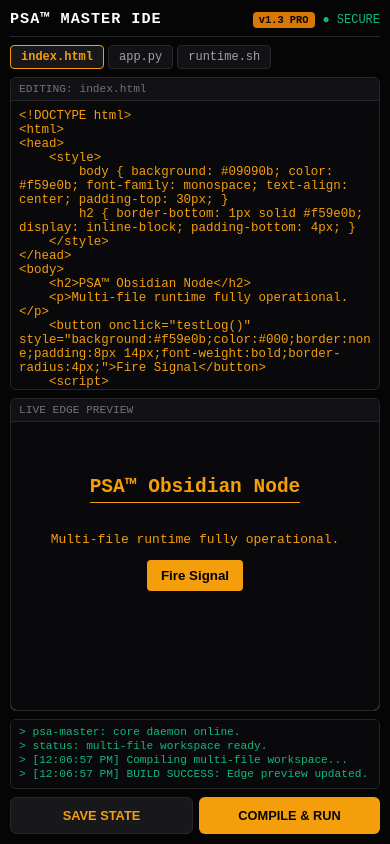
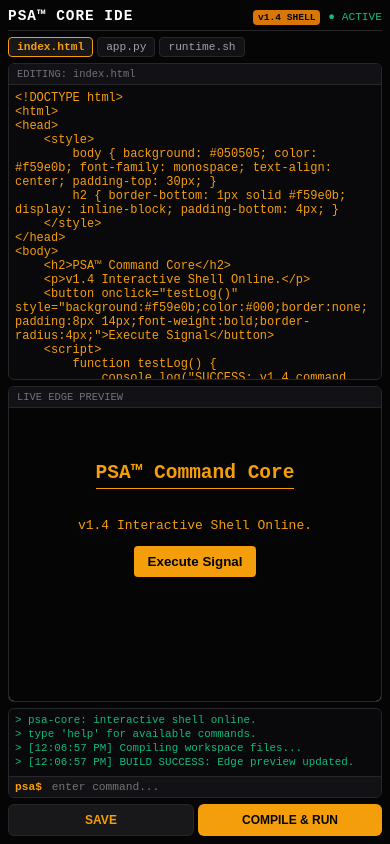
Before and after one commit to BUTTERfISH-STACK/psa-mobile-ide, a plain HTML site: page index.html in a window 390 px wide. Drawn offline with Linux system fonts and the light colour scheme.

Commit message:
feat: Upgrade PSA Mobile IDE to v1.4 Command Core with Interactive Shell

```diff
--- a/index.html
+++ b/index.html
@@ -3,7 +3,7 @@
 <head>
     <meta charset="UTF-8">
     <meta name="viewport" content="width=device-width, initial-scale=1.0">
-    <title>PSA™ Master IDE & Runtime</title>
+    <title>PSA™ Master IDE & Runtime v1.4</title>
     <style>
         * { box-sizing: border-box; }
         body {
@@ -11,27 +11,27 @@
             background: #050505;
             color: #f59e0b;
             margin: 0;
-            padding: 10px;
+            padding: 8px;
             display: flex;
             flex-direction: column;
             height: 100vh;
         }
         header {
             border-bottom: 1px solid #27272a;
-            padding-bottom: 8px;
-            margin-bottom: 8px;
+            padding-bottom: 6px;
+            margin-bottom: 6px;
             display: flex;
             justify-content: space-between;
             align-items: center;
         }
-        h1 { font-size: 0.95rem; margin: 0; color: #ffffff; letter-spacing: 1px; }
-        .badge { background: #d97706; color: #050505; padding: 2px 6px; font-size: 0.65rem; border-radius: 4px; font-weight: bold; }
-        .status { color: #10b981; font-size: 0.75rem; }
+        h1 { font-size: 0.9rem; margin: 0; color: #ffffff; letter-spacing: 1px; }
+        .badge { background: #d97706; color: #050505; padding: 2px 5px; font-size: 0.6rem; border-radius: 4px; font-weight: bold; }
+        .status { color: #10b981; font-size: 0.7rem; }
 
         .file-tabs {
             display: flex;
             gap: 4px;
-            margin-bottom: 6px;
+            margin-bottom: 4px;
             overflow-x: auto;
             padding-bottom: 2px;
         }
@@ -39,8 +39,8 @@
             background: #121216;
             border: 1px solid #27272a;
             color: #a1a1aa;
-            padding: 4px 10px;
-            font-size: 0.75rem;
+            padding: 3px 8px;
+            font-size: 0.7rem;
             border-radius: 4px;
             cursor: pointer;
         }
@@ -55,8 +55,8 @@
             flex: 1;
             display: flex;
             flex-direction: column;
-            gap: 8px;
-            margin-bottom: 8px;
+            gap: 6px;
+            margin-bottom: 6px;
             min-height: 0;
         }
 
@@ -72,8 +72,8 @@
 
         .pane-header {
             background: #121216;
-            padding: 5px 8px;
-            font-size: 0.7rem;
+            padding: 4px 8px;
+            font-size: 0.65rem;
             color: #71717a;
             border-bottom: 1px solid #27272a;
             display: flex;
@@ -85,9 +85,9 @@
             background: transparent;
             color: #f59e0b;
             border: none;
-            padding: 8px;
+            padding: 6px;
             font-family: monospace;
-            font-size: 0.78rem;
+            font-size: 0.75rem;
             resize: none;
             outline: none;
         }
@@ -99,33 +99,64 @@
             width: 100%;
         }
 
-        .terminal {
+        .terminal-container {
             background: #09090b;
             border: 1px solid #27272a;
-            padding: 6px 8px;
             border-radius: 6px;
+            display: flex;
+            flex-direction: column;
+            height: 90px;
+            margin-bottom: 6px;
+            overflow: hidden;
+        }
+
+        .terminal-logs {
+            flex: 1;
+            padding: 6px;
+            font-size: 0.68rem;
+            overflow-y: auto;
+            color: #10b981;
+        }
+
+        .terminal-input-row {
+            display: flex;
+            border-top: 1px solid #27272a;
+            background: #121216;
+        }
+
+        .terminal-prompt {
+            padding: 4px 6px;
+            color: #f59e0b;
             font-size: 0.7rem;
-            height: 70px;
-            overflow-y: auto;
-            margin-bottom: 8px;
-            color: #10b981;
+            font-weight: bold;
+        }
+
+        .terminal-input {
+            flex: 1;
+            background: transparent;
+            border: none;
+            color: #ffffff;
+            font-family: monospace;
+            font-size: 0.7rem;
+            padding: 4px;
+            outline: none;
         }
 
         .btn-group {
             display: flex;
-            gap: 6px;
+            gap: 4px;
         }
 
         .btn {
             background: #f59e0b;
             color: #050505;
             border: none;
-            padding: 10px;
+            padding: 8px;
             font-weight: bold;
             flex: 1;
             border-radius: 6px;
             cursor: pointer;
-            font-size: 0.8rem;
+            font-size: 0.75rem;
         }
         .btn-secondary {
             background: #18181b;
@@ -138,10 +169,10 @@
 </head>
 <body>
     <header>
-        <h1>PSA™ MASTER IDE</h1>
+        <h1>PSA™ CORE IDE</h1>
         <div>
-            <span class="badge">v1.3 PRO</span>
-            <span class="status">● SECURE</span>
+            <span class="badge">v1.4 SHELL</span>
+            <span class="status">● ACTIVE</span>
         </div>
     </header>
 
@@ -163,21 +194,27 @@
         </div>
     </div>
 
-    <div class="terminal" id="terminal-logs">
-        <p>> psa-master: core daemon online.</p>
-        <p>> status: multi-file workspace ready.</p>
+    <div class="terminal-container">
+        <div class="terminal-logs" id="terminal-logs">
+            <p>> psa-core: interactive shell online.</p>
+            <p>> type 'help' for available commands.</p>
+        </div>
+        <div class="terminal-input-row">
+            <span class="terminal-prompt">psa$</span>
+            <input type="text" id="terminal-cmd" class="terminal-input" placeholder="enter command..." onkeydown="handleTerminalCommand(event)">
+        </div>
     </div>
 
     <div class="btn-group">
-        <button class="btn btn-secondary" onclick="saveWorkspace()">SAVE STATE</button>
+        <button class="btn btn-secondary" onclick="saveWorkspace()">SAVE</button>
         <button class="btn" onclick="compileAndRender()">COMPILE & RUN</button>
     </div>
 
     <script>
         let files = {
-            'index.html': `<!DOCTYPE html>\n<html>\n<head>\n    <style>\n        body { background: #09090b; color: #f59e0b; font-family: monospace; text-align: center; padding-top: 30px; }\n        h2 { border-bottom: 1px solid #f59e0b; display: inline-block; padding-bottom: 4px; }\n    </style>\n</head>\n<body>\n    <h2>PSA™ Obsidian Node</h2>\n    <p>Multi-file runtime fully operational.</p>\n    <button onclick="testLog()" style="background:#f59e0b;color:#000;border:none;padding:8px 14px;font-weight:bold;border-radius:4px;">Fire Signal</button>\n    <script>\n        function testLog() {\n            console.log("SUCCESS: Master runtime signal emitted.");\n            alert("PSA Master Node Verified!");\n        }\n    <\/script>\n</body>\n</html>`,
-            'app.py': `# PSA Python Edge Engine\nimport sys\n\ndef init_node():\n    print("[+] Initializing Python kernel...")\n    return True\n\nif __name__ == "__main__":\n    init_node()`,
-            'runtime.sh': `#!/bin/bash\n# PSA Shell Runtime Daemon\necho "Starting local edge container..."\npython3 -m http.server 8080`
+            'index.html': `<!DOCTYPE html>\n<html>\n<head>\n    <style>\n        body { background: #050505; color: #f59e0b; font-family: monospace; text-align: center; padding-top: 30px; }\n        h2 { border-bottom: 1px solid #f59e0b; display: inline-block; padding-bottom: 4px; }\n    </style>\n</head>\n<body>\n    <h2>PSA™ Command Core</h2>\n    <p>v1.4 Interactive Shell Online.</p>\n    <button onclick="testLog()" style="background:#f59e0b;color:#000;border:none;padding:8px 14px;font-weight:bold;border-radius:4px;">Execute Signal</button>\n    <script>\n        function testLog() {\n            console.log("SUCCESS: v1.4 command core verified.");\n            alert("PSA Core Operational!");\n        }\n    <\/script>\n</body>\n</html>`,
+            'app.py': `# PSA Python Core Engine\nimport sys\n\ndef run():\n    print("Executing offline runtime core...")\n\nif __name__ == '__main__':\n    run()`,
+            'runtime.sh': `#!/bin/bash\n# PSA Shell Daemon\necho "Starting local environment..."\npython3 -m http.server 8080`
         };
 
         let currentFile = 'index.html';
@@ -196,8 +233,8 @@
 
         function saveWorkspace() {
             const terminal = document.getElementById('terminal-logs');
-            localStorage.setItem('psa_master_workspace', JSON.stringify(files));
-            terminal.innerHTML += `<p style="color: #f59e0b;">> [STATE] All workspace files saved to local mobile storage.</p>`;
+            localStorage.setItem('psa_core_workspace', JSON.stringify(files));
+            terminal.innerHTML += `<p style="color: #f59e0b;">> [STATE] Workspace saved to local storage.</p>`;
             terminal.scrollTop = terminal.scrollHeight;
         }
 
@@ -206,7 +243,7 @@
             const iframe = document.getElementById('preview-frame');
             const timestamp = new Date().toLocaleTimeString();
 
-            terminal.innerHTML += `<p>> [${timestamp}] Compiling multi-file workspace...</p>`;
+            terminal.innerHTML += `<p>> [${timestamp}] Compiling workspace files...</p>`;
 
             const doc = iframe.contentDocument || iframe.contentWindow.document;
             doc.open();
@@ -217,8 +254,50 @@
             terminal.scrollTop = terminal.scrollHeight;
         }
 
+        function handleTerminalCommand(event) {
+            if (event.key === 'Enter') {
+                const input = document.getElementById('terminal-cmd');
+                const cmd = input.value.trim();
+                const terminal = document.getElementById('terminal-logs');
+
+                if (!cmd) return;
+
+                terminal.innerHTML += `<p style="color: #ffffff;">> psa$ ${cmd}</p>`;
+
+                const parts = cmd.split(' ');
+                const command = parts[0].toLowerCase();
+
+                switch(command) {
+                    case 'help':
+                        terminal.innerHTML += `<p>Available: help, clear, status, ls, run, save</p>`;
+                        break;
+                    case 'clear':
+                        terminal.innerHTML = `<p>> psa-core: interactive shell online.</p>`;
+                        input.value = '';
+                        return;
+                    case 'status':
+                        terminal.innerHTML += `<p style="color: #10b981;">> Status: ONLINE | Active File: ${currentFile} | Zero Cloud Dependencies</p>`;
+                        break;
+                    case 'ls':
+                        terminal.innerHTML += `<p>index.html | app.py | runtime.sh</p>`;
+                        break;
+                    case 'run':
+                        compileAndRender();
+                        break;
+                    case 'save':
+                        saveWorkspace();
+                        break;
+                    default:
+                        terminal.innerHTML += `<p style="color: #ef4444;">> Error: command not recognized. Type 'help'.</p>`;
+                }
+
+                input.value = '';
+                terminal.scrollTop = terminal.scrollHeight;
+            }
+        }
+
         window.onload = () => {
-            const saved = localStorage.getItem('psa_master_workspace');
+            const saved = localStorage.getItem('psa_core_workspace');
             if (saved) {
                 try { files = JSON.parse(saved); } catch(e) {}
             }
```
